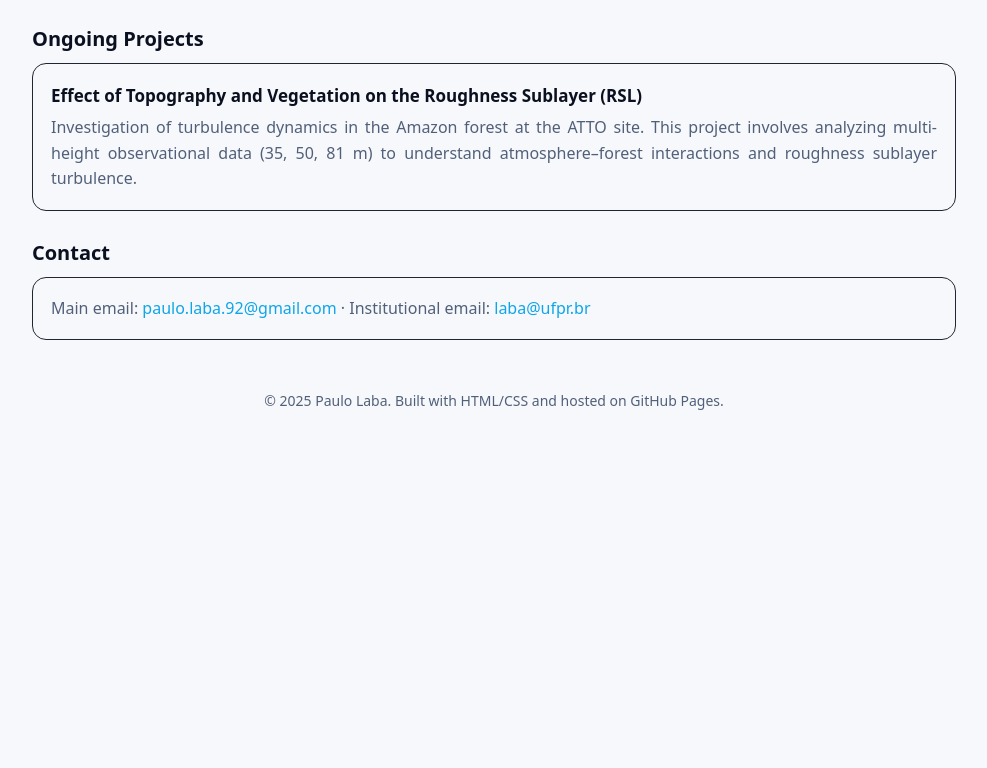
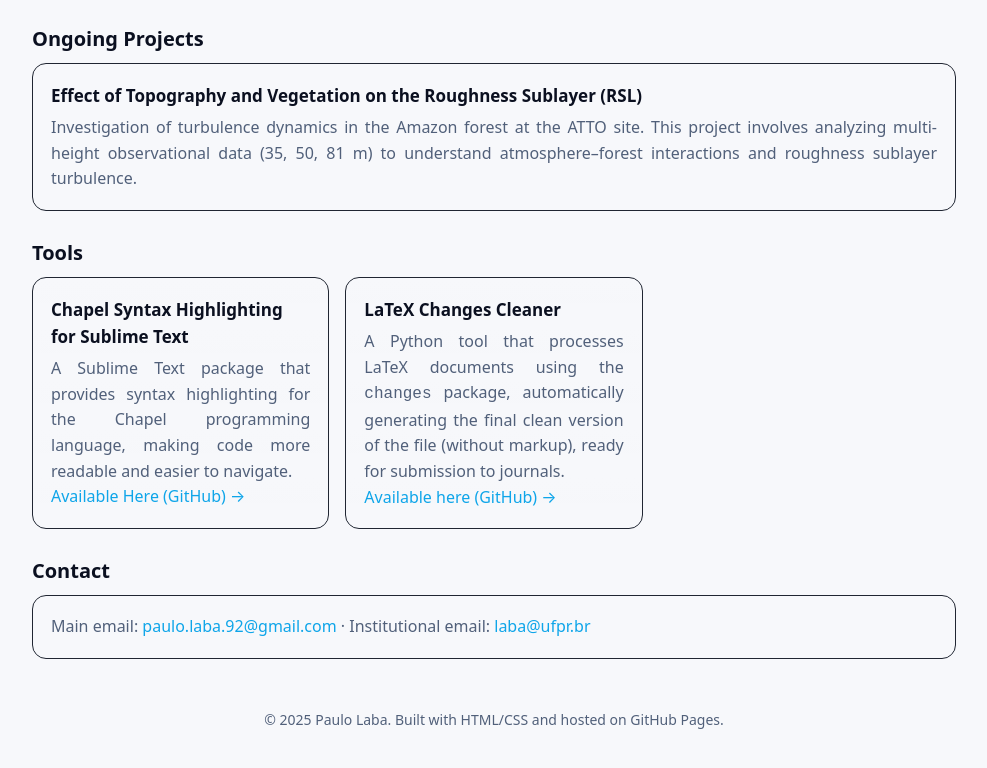
Before and after one commit to paulolaba/paulolaba.github.io, a plain HTML site: page index.html in a window 1280 px wide. Shown: the part 1078-1846 px from the top of the page, without its empty margins (146-1133 px from the left). Before the commit the page ends 1543 px from the top, so only its background shows below. Drawn offline with Linux system fonts and the light colour scheme.

Commit message:
Add tools section

```diff
--- a/index.html
+++ b/index.html
@@ -22,6 +22,7 @@
         <a href="#about">About</a>
         <a href="#research">Research</a>
         <a href="#projects">Projects</a>
+        <a href="#tools">Tools</a>
         <a href="#contact">Contact</a>
       </nav>
     </header>
@@ -160,6 +161,29 @@
         </div>
       </section>
 
+      <section id="tools">
+        <h2 class="section-title">Tools</h2>
+        <div class="grid">
+          <div class="item">
+            <h3>Chapel Syntax Highlighting for Sublime Text</h3>
+              <p style="text-align: justify;">
+                A Sublime Text package that provides syntax highlighting for the Chapel programming language,
+                making code more readable and easier to navigate.
+              </p>
+            <p><a href="https://github.com/paulolaba/chapel" target="_blank" rel="noopener">Available Here (GitHub) →</a></p>
+          </div>
+
+          <div class="item">
+            <h3>LaTeX Changes Cleaner</h3>
+            <p style="text-align: justify;">
+              A Python tool that processes LaTeX documents using the <code>changes</code> package,
+              automatically generating the final clean version of the file (without markup),
+              ready for submission to journals.
+            </p>
+            <p><a href="https://github.com/paulolaba/latex-changes-cleaner" target="_blank" rel="noopener">Available here (GitHub) →</a></p>
+          </div>
+      </section>
+
       <section id="contact">
         <h2 class="section-title">Contact</h2>
         <div class="item">
```
